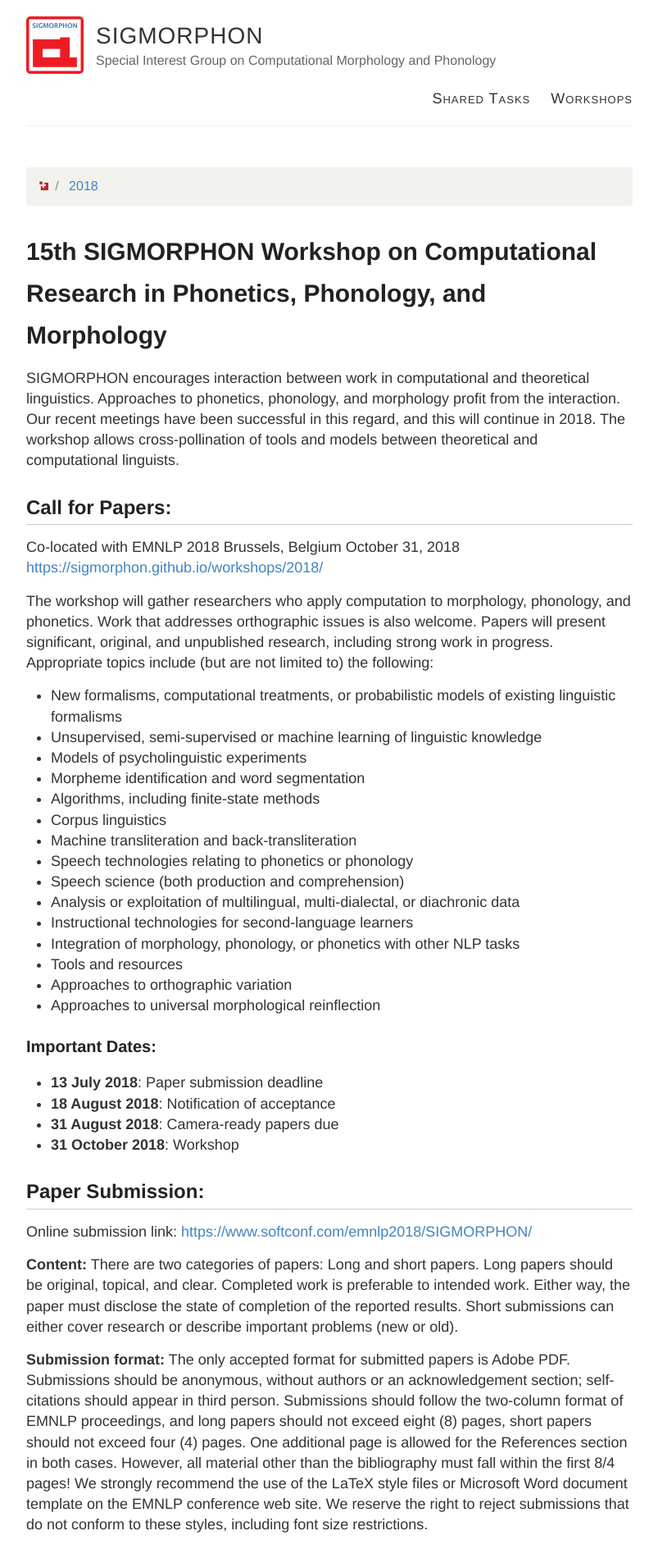
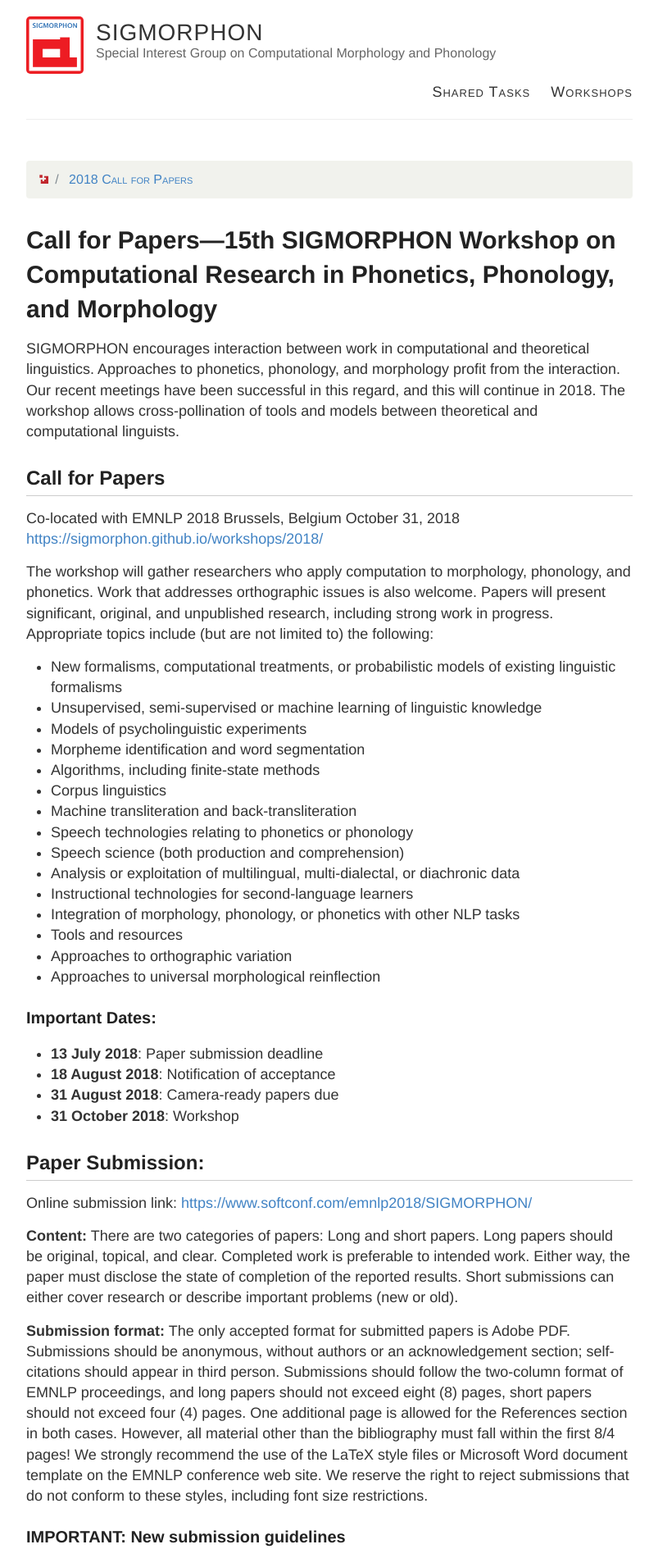
Before and after one commit to sigmorphon/sigmorphon.github.io, a Jekyll site: the page built from callforpapers/2018.md, in a window 1280 px wide. Shown: the top 1900 px of the page at 82% size, without its empty margins (238-1041 px from the left). Built offline with Jekyll 4.4.1, drawn with Linux system fonts in a browser that asks for light colours; some of the changed text lies outside the part shown.

Commit message:
Style and title fixes

```diff
--- a/callforpapers/2018.md
+++ b/callforpapers/2018.md
@@ -1,12 +1,12 @@
 ---
 layout: page
-title: "15th SIGMORPHON Workshop on Computational Research in Phonetics, Phonology, and Morphology"
-breadcrumb: 2018
+title: "Call for Papers—15th SIGMORPHON Workshop on Computational Research in Phonetics, Phonology, and Morphology"
+breadcrumb: 2018 Call for Papers
 ---
 
 SIGMORPHON encourages interaction between work in computational and theoretical linguistics. Approaches to phonetics, phonology, and morphology profit from the interaction. Our recent meetings have been successful in this regard, and this will continue in 2018. The workshop allows cross-pollination of tools and models between theoretical and computational linguists.
 
-## Call for Papers:
+## Call for Papers
 
 Co-located with EMNLP 2018
 Brussels, Belgium
@@ -59,7 +59,7 @@
 
 ## Shared Task:
 
-SIGMORPHON is co-hosting the CoNLL-SIGMORPHON 2018 Shared Task on Universal Morphological Reinflection: https://sigmorphon.github.io/sharedtasks/2018/
+SIGMORPHON is co-hosting the CoNLL-SIGMORPHON 2018 Shared Task on Universal Morphological Reinflection: <https://sigmorphon.github.io/sharedtasks/2018/>
 
 ### Shared Task Organizers:
 
--- a/stylesheets/stylesheet.scss
+++ b/stylesheets/stylesheet.scss
@@ -47,6 +47,7 @@
   a {
     color: inherit;
   }
+  line-height: 1.4
 }
 
 h2 {
```
